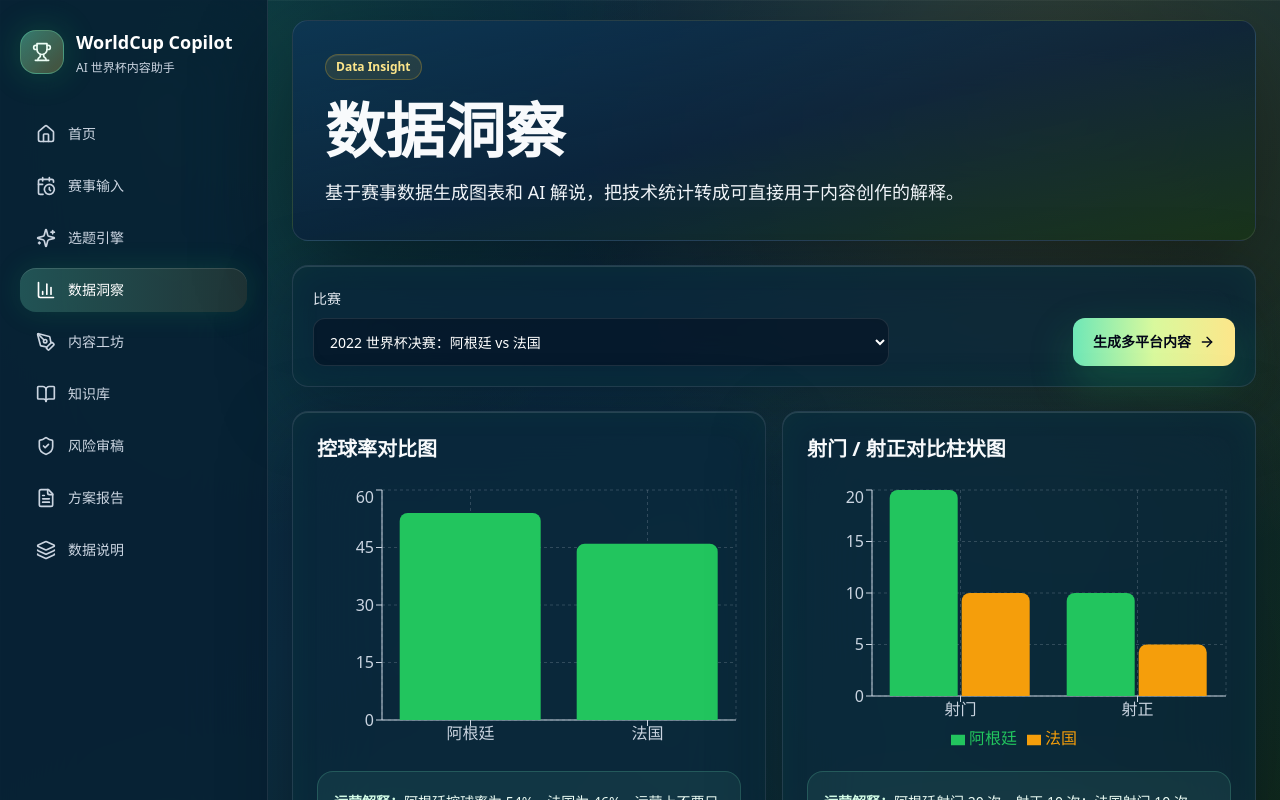
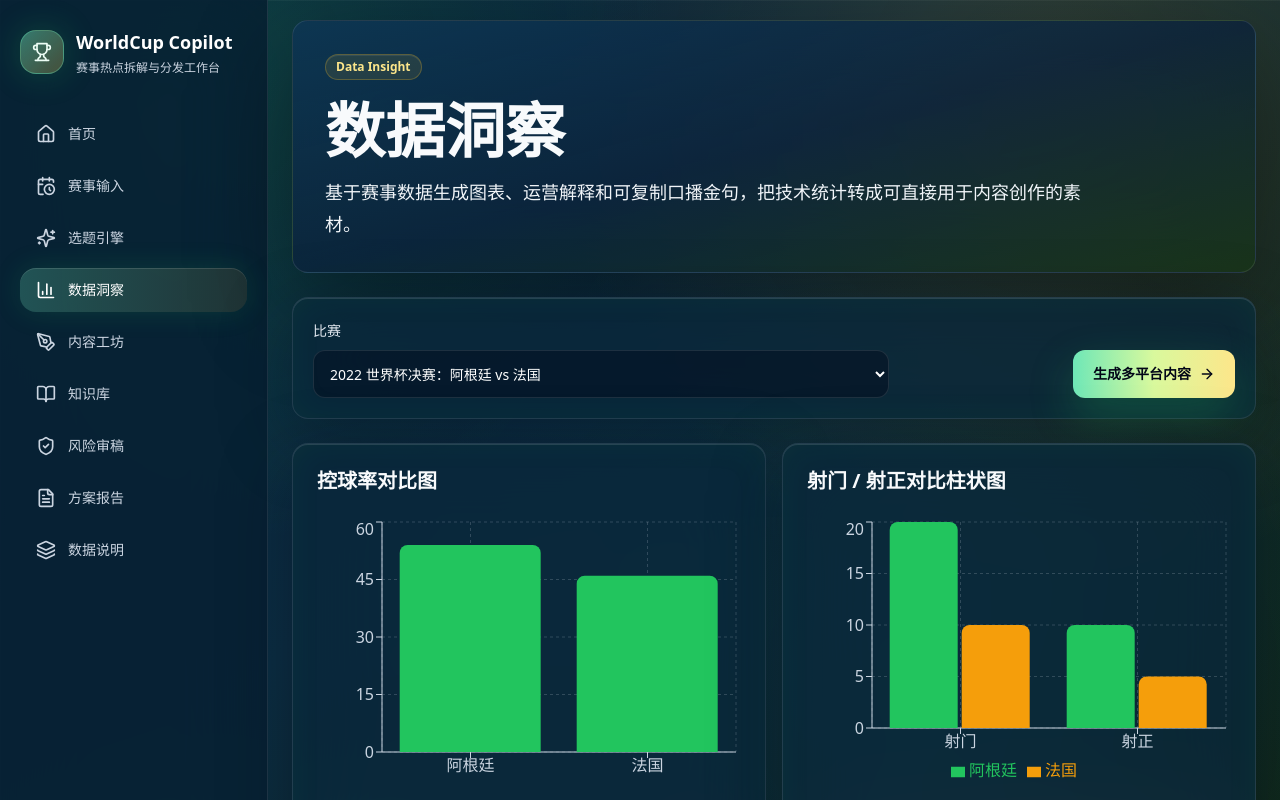
Before and after one commit to l2223966318-beep/worldcup-copilot2, a Next.js app: page /insights in a window 1280 px wide. Shown: the top 800 px of the page. Built offline with nearby package versions, Linux system fonts and the light colour scheme.

Commit message:
Clean remaining product positioning copy

```diff
--- a/app/insights/page.tsx
+++ b/app/insights/page.tsx
@@ -27,7 +27,7 @@ export default function InsightsPage() {
         <Badge variant="warning" className="mb-5">Data Insight</Badge>
         <h1 className="text-4xl font-semibold tracking-normal lg:text-6xl">数据洞察</h1>
         <p className="mt-4 max-w-3xl text-lg leading-8 text-slate-100">
-          基于赛事数据生成图表和 AI 解说，把技术统计转成可直接用于内容创作的解释。
+          基于赛事数据生成图表、运营解释和可复制口播金句，把技术统计转成可直接用于内容创作的素材。
         </p>
       </section>
 
--- a/components/layout/header.tsx
+++ b/components/layout/header.tsx
@@ -27,7 +27,7 @@ export function Header() {
           </div>
           <div>
             <div className="font-semibold">WorldCup Copilot</div>
-            <div className="text-xs text-slate-300">AI 世界杯内容助手</div>
+            <div className="text-xs text-slate-300">赛事热点拆解与分发工作台</div>
           </div>
         </div>
 
--- a/components/layout/sidebar.tsx
+++ b/components/layout/sidebar.tsx
@@ -42,7 +42,7 @@ export function Sidebar() {
         </div>
         <div>
           <div className="text-lg font-semibold tracking-normal text-white">WorldCup Copilot</div>
-          <div className="mt-1 text-xs text-slate-300">AI 世界杯内容助手</div>
+          <div className="mt-1 text-xs text-slate-300">赛事热点拆解与分发工作台</div>
         </div>
       </Link>
 
```
